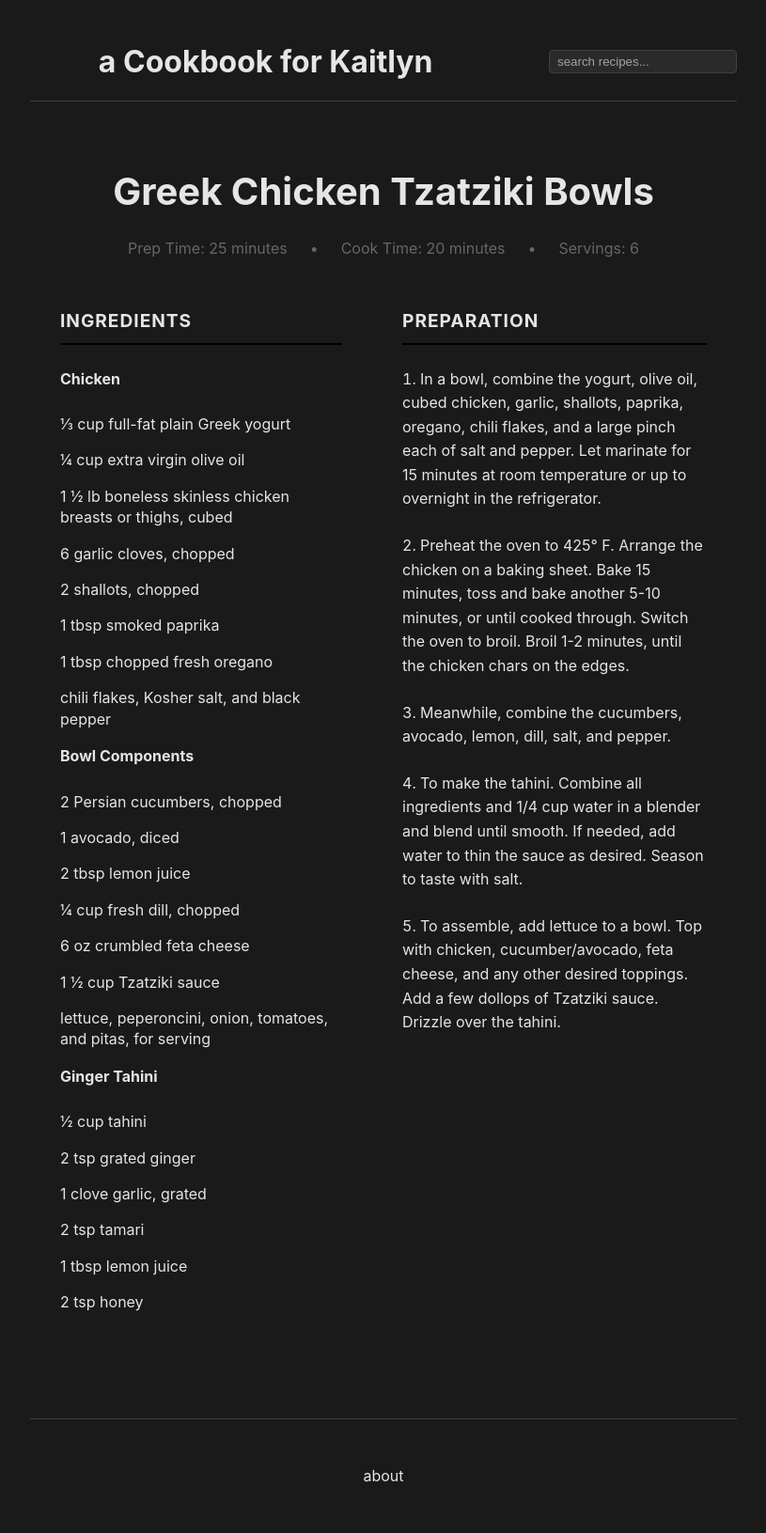
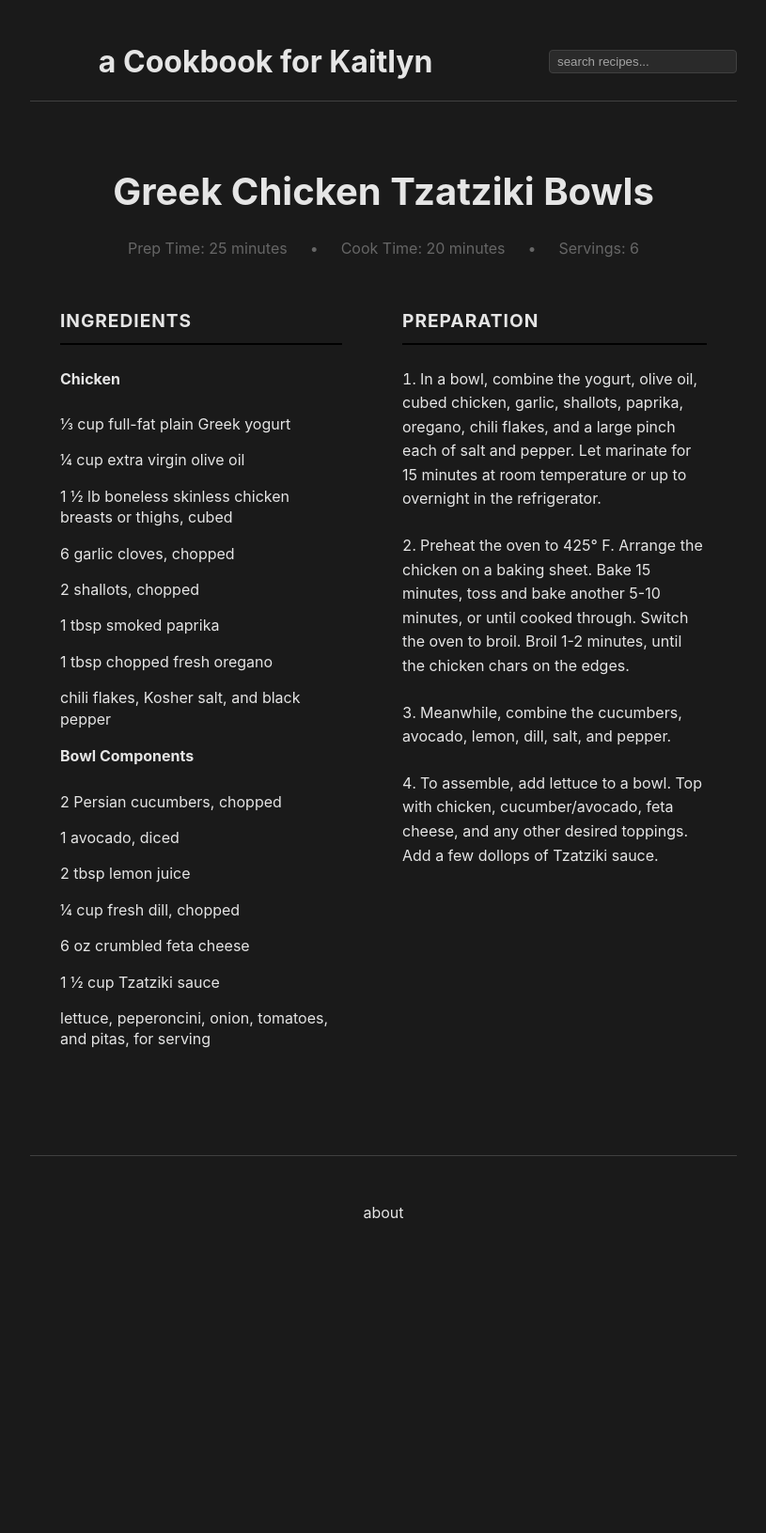
Before and after one commit to williamsca/recipes, a Jekyll site: the page built from _recipes/bowl-tzatziki.md, in a window 1280 px wide. Shown: the whole page at 94% size, without its empty margins (232-1047 px from the left). Built offline with Jekyll 4.4.1, drawn with Linux system fonts in a browser that asks for light colours; after the commit the page ends 1351 px from its top, so only the background shows below that.

Commit message:
Update bowl-tzatziki.md

```diff
--- a/_recipes/bowl-tzatziki.md
+++ b/_recipes/bowl-tzatziki.md
@@ -27,18 +27,9 @@ ingredients: |
   - 1 ½ cup Tzatziki sauce
   - lettuce, peperoncini, onion, tomatoes, and pitas, for serving
 
-  **Ginger Tahini**
-  - ½ cup tahini
-  - 2 tsp grated ginger
-  - 1 clove garlic, grated
-  - 2 tsp tamari
-  - 1 tbsp lemon juice
-  - 2 tsp honey
-
 instructions: |
   1. In a bowl, combine the yogurt, olive oil, cubed chicken, garlic, shallots, paprika, oregano, chili flakes, and a large pinch each of salt and pepper. Let marinate for 15 minutes at room temperature or up to overnight in the refrigerator.
   2. Preheat the oven to 425° F. Arrange the chicken on a baking sheet. Bake 15 minutes, toss and bake another 5-10 minutes, or until cooked through. Switch the oven to broil. Broil 1-2 minutes, until the chicken chars on the edges.
   3. Meanwhile, combine the cucumbers, avocado, lemon, dill, salt, and pepper.
-  4. To make the tahini. Combine all ingredients and 1/4 cup water in a blender and blend until smooth. If needed, add water to thin the sauce as desired. Season to taste with salt.
-  5. To assemble, add lettuce to a bowl. Top with chicken, cucumber/avocado, feta cheese, and any other desired toppings. Add a few dollops of Tzatziki sauce. Drizzle over the tahini.
+  5. To assemble, add lettuce to a bowl. Top with chicken, cucumber/avocado, feta cheese, and any other desired toppings. Add a few dollops of Tzatziki sauce.
 ---
```
